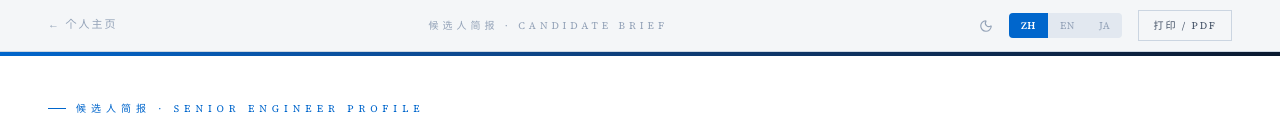
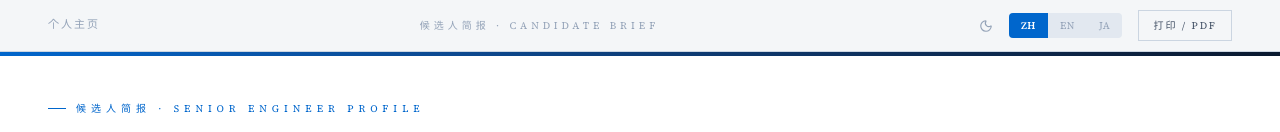
Before and after one commit to chaowei126/resume-platform, a React (Vite) app: page / in a window 1280 px wide. Shown: the top 132 px of the page. Built offline with nearby package versions, Linux system fonts and the light colour scheme; a web font is replaced by a local one.

Commit message:
Fix translation typos in i18n.ts

```diff
--- a/src/i18n.ts
+++ b/src/i18n.ts
@@ -2,7 +2,7 @@ export type Language = 'zh' | 'en' | 'ja';
 
 export const translations = {
   zh: {
-    topbar: { back: '← 个人主页', center: '候选人简报 · CANDIDATE BRIEF', share: '分享', print: '打印 / PDF', copied: '已复制' },
+    topbar: { back: '个人主页', center: '候选人简报 · CANDIDATE BRIEF', share: '分享', print: '打印 / PDF', copied: '已复制' },
     hero: { eyebrow: '候选人简报 · Senior Engineer Profile', name: '魏超', title: '高级软件工程师 / 项目技术组长 · 19年经验', tags: ['金融行业', '电信行业', 'Java / Spring Cloud', '大数据治理', 'K8s 容器化', '开发组长'], avail: '开放职业机会 · 2026', loc: '长春 · 可远程 · 可出差' },
     sidebar: {
       note: { label: '职位说明', title: '软件工程师', sub: '↳ 多个项目担任开发组长 / 技术负责人' },
@@ -62,7 +62,7 @@ export const translations = {
     cta: { title: '安排与魏超的对话', sub: '技术讨论、职位匹配或面试安排，欢迎直接联系。通常24小时内回复。', email: '发送邮件 →', phone: '电话联系 →', home: '查看个人主页 →' }
   },
   en: {
-    topbar: { back: '← Personal Homepage', center: 'CANDIDATE BRIEF', share: 'Share', print: 'Print / PDF', copied: 'Copied' },
+    topbar: { back: 'Personal Homepage', center: 'CANDIDATE BRIEF', share: 'Share', print: 'Print / PDF', copied: 'Copied' },
     hero: { eyebrow: 'Candidate Brief · Senior Engineer Profile', name: 'Wei Chao', title: 'Senior Software Engineer / Tech Lead · 19 Yrs Exp', tags: ['Finance', 'Telecom', 'Java / Spring Cloud', 'Big Data', 'K8s / Docker', 'Tech Lead'], avail: 'Open to Opportunities · 2026', loc: 'Changchun · Remote · Travel' },
     sidebar: {
       note: { label: 'Position Note', title: 'Software Engineer', sub: '↳ Acts as Tech Lead in multiple projects' },
@@ -122,7 +122,7 @@ export const translations = {
     cta: { title: 'Arrange a Conversation with Wei Chao', sub: 'For technical discussions, role matching, or interviews, feel free to reach out directly. Usually replies within 24 hours.', email: 'Send Email →', phone: 'Call Now →', home: 'View Personal Homepage →' }
   },
   ja: {
-    topbar: { back: '← 個人サイト', center: '候補者概要 · CANDIDATE BRIEF', share: '共有', print: '印刷 / PDF', copied: 'コピーしました' },
+    topbar: { back: '個人サイト', center: '候補者概要 · CANDIDATE BRIEF', share: '共有', print: '印刷 / PDF', copied: 'コピーしました' },
     hero: { eyebrow: '候補者概要 · Senior Engineer Profile', name: '魏 超 (ギ チョウ)', title: 'シニアソフトウェアエンジニア / テックリード · 経験19年', tags: ['金融業界', '通信業界', 'Java / Spring Cloud', 'ビッグデータ', 'K8s コンテナ化', 'テックリード'], avail: '転職活動中 · 2026', loc: '長春 · リモート可 · 出張可' },
     sidebar: {
       note: { label: '役職に関する注記', title: 'ソフトウェアエンジニア', sub: '↳ 複数のプロジェクトでテックリードを担当' },
```
